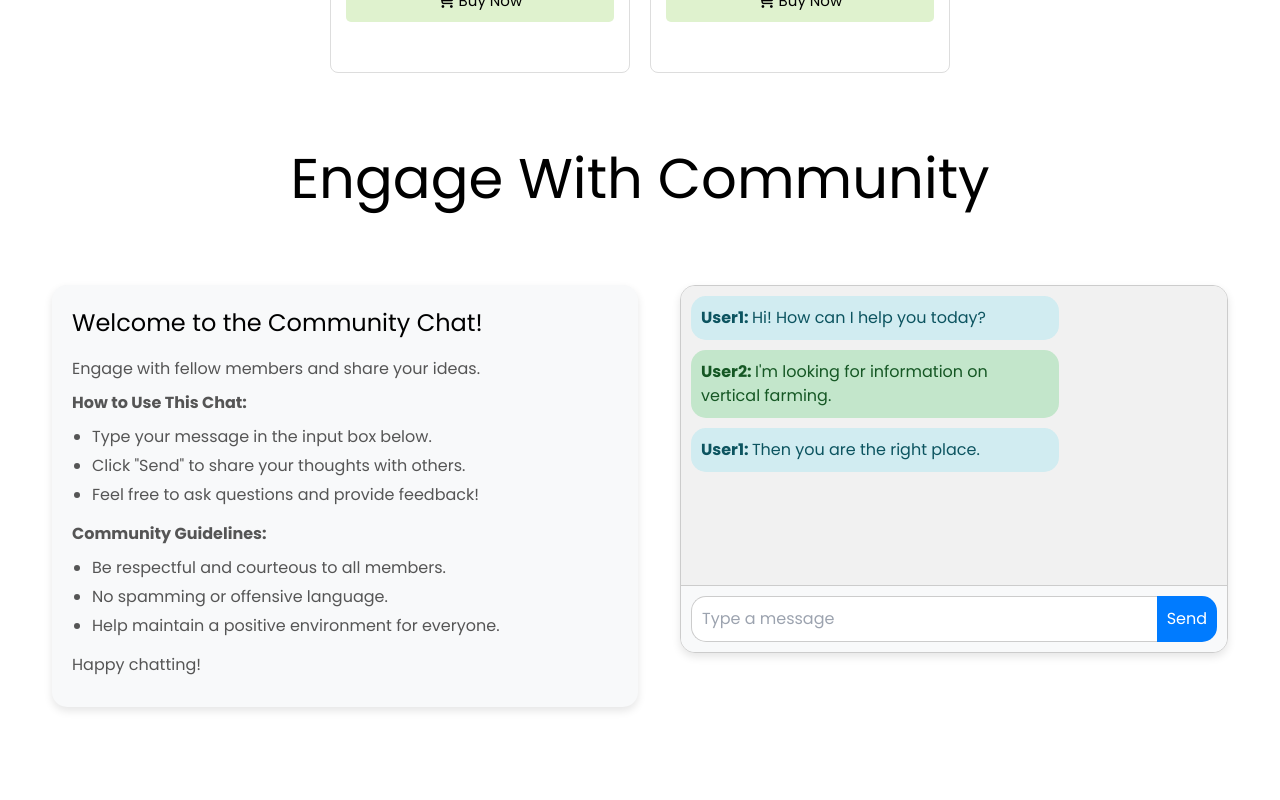
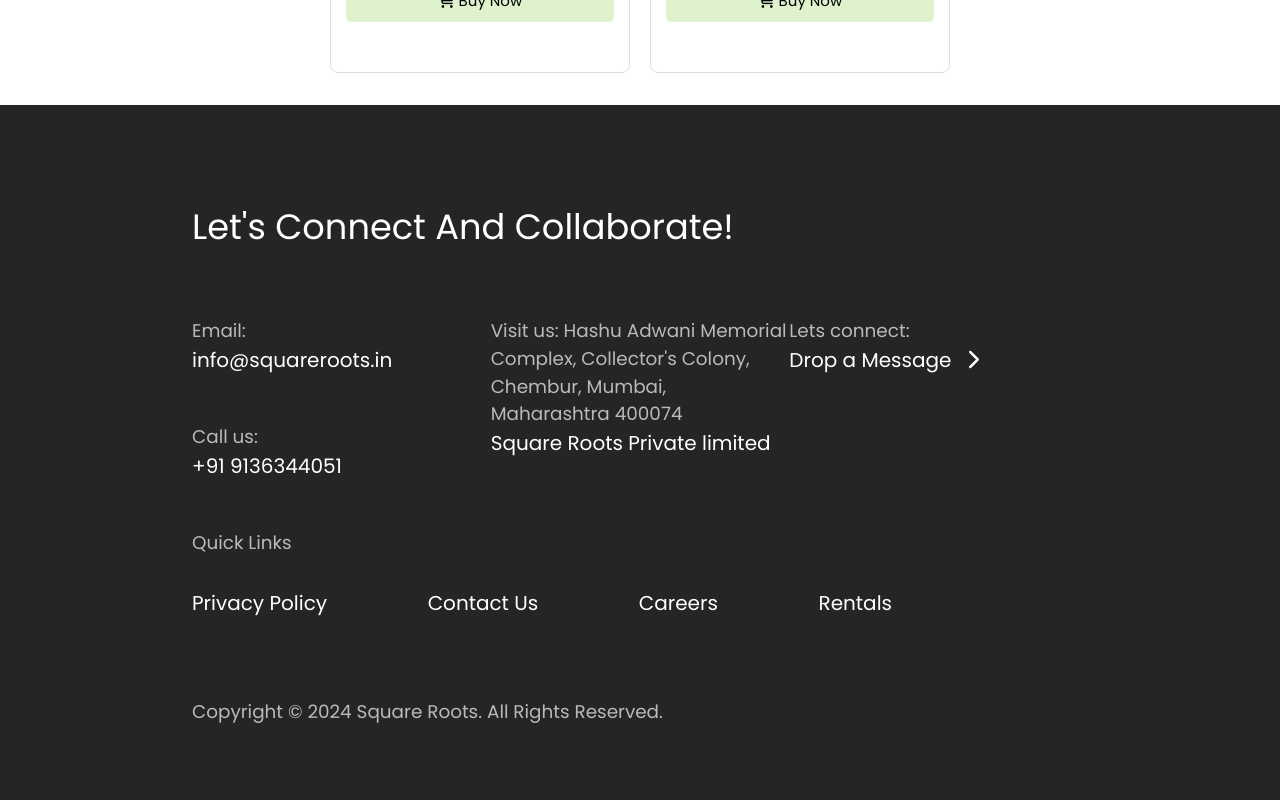
Before and after one commit to prathamm2506/urbanfarming, a React (Vite) app: page / in a window 1280 px wide. Shown: the part 5000-5800 px from the top of the page. Built offline with nearby package versions, Linux system fonts and the light colour scheme; no server answers.

Commit message:
final changes

```diff
--- a/src/App.jsx
+++ b/src/App.jsx
@@ -3,7 +3,6 @@
 import Home from './components/home/Home'
 import Us from './components/us/Us'
 import Navbar from './components/navbar/Navbar'
-import Chat from './components/chat/Chat'
 import Footer from './components/Footer/Footer'
 import Marketplace from './components/Marketplace/Marketplace'
 
@@ -17,7 +16,6 @@
     <Us/>
      <Courses/>
      <Marketplace/>
-     <Chat/>
      <Footer/>
     </>
   )
```
